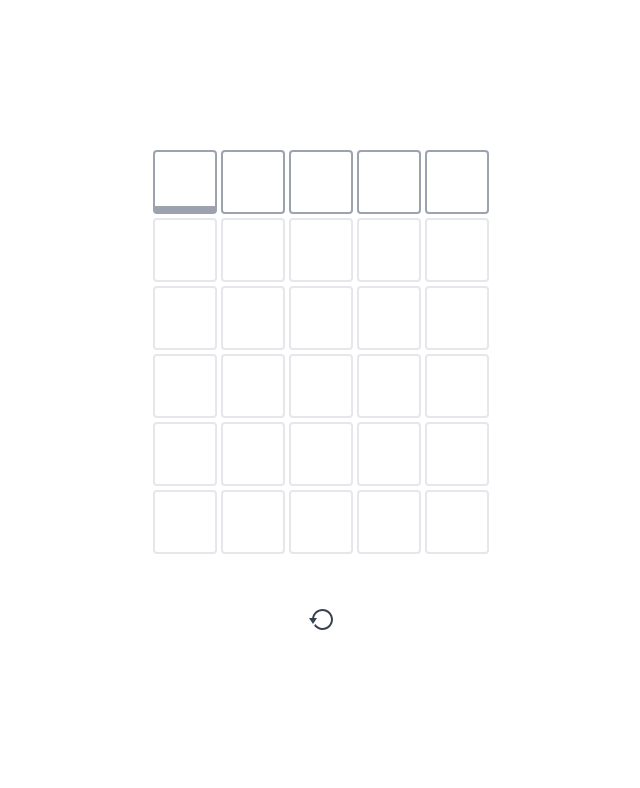
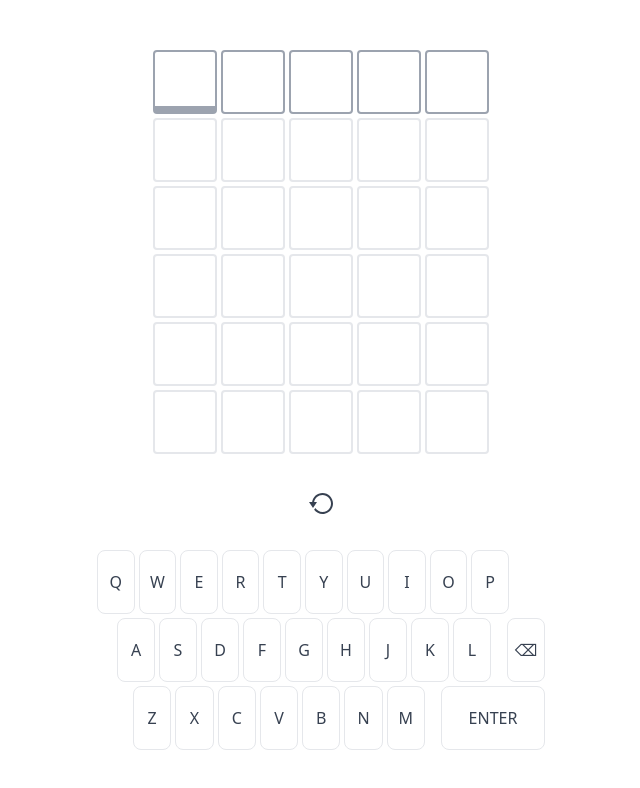
Before and after one commit to gfpacheco/termoo, a Next.js app: page / in a window 1280 px wide. Shown: the top 788 px of the page, without its empty margins (319-959 px from the left). Built offline with nearby package versions, Linux system fonts and the light colour scheme.

Commit message:
Add keyboard

```diff
--- a/components/Game.tsx
+++ b/components/Game.tsx
@@ -1,5 +1,7 @@
 import classNames from 'classnames';
+import { useEffect } from 'react';
 import useGameState, { GameStatus } from '../hooks/useGameState';
+import Keyboard from './Keyboard';
 import ResetButton from './ResetButton';
 import Table from './Table';
 import Toast from './Toast';
@@ -7,13 +9,29 @@ import Toast from './Toast';
 export interface GameProps extends React.ComponentPropsWithoutRef<'div'> {}
 
 export default function Game({ className, ...rest }: GameProps) {
-  const { status, word, table, restart } = useGameState();
+  const { status, word, charsState, table, onKeyPress, restart } = useGameState();
+
+  useEffect(() => {
+    function handleKeyDown(event: KeyboardEvent) {
+      onKeyPress(event.key);
+    }
+
+    document.addEventListener('keydown', handleKeyDown);
+
+    return () => {
+      document.removeEventListener('keydown', handleKeyDown);
+    };
+  }, [onKeyPress]);
 
   return (
-    <div className={classNames(className, 'flex flex-col items-center')} {...rest}>
+    <div
+      className={classNames(className, 'h-screen flex flex-col items-center justify-center')}
+      {...rest}
+    >
       {status === GameStatus.failed && <Toast>Palavra certa: {word}</Toast>}
       <Table {...table} />
-      <ResetButton className="mt-8" onClick={restart} />
+      <ResetButton className="my-4" onClick={restart} />
+      <Keyboard charsState={charsState} onKeyPress={onKeyPress} />
     </div>
   );
 }
--- /dev/null
+++ b/components/Key.tsx
@@ -0,0 +1,23 @@
+import classNames from 'classnames';
+import { CellStatus } from '../hooks/useGameState';
+
+export interface KeyProps extends React.ComponentPropsWithoutRef<'button'> {
+  status?: CellStatus;
+}
+
+export default function Key({ className, status, ...rest }: KeyProps) {
+  return (
+    <button
+      className={classNames(
+        className,
+        'h-16 flex items-center justify-center border rounded-lg uppercase',
+        {
+          'bg-green-200 border-green-200': status === CellStatus.correct,
+          'bg-yellow-200 border-yellow-200': status === CellStatus.wrongPlace,
+          'bg-gray-200 border-gray-200': status === CellStatus.notPresent,
+        },
+      )}
+      {...rest}
+    />
+  );
+}
--- /dev/null
+++ b/components/Keyboard.tsx
@@ -0,0 +1,69 @@
+import classNames from 'classnames';
+import { useMemo } from 'react';
+import { CellState, CellStatus } from '../hooks/useGameState';
+import Key from './Key';
+
+export interface KeyboardProps extends Omit<React.ComponentPropsWithoutRef<'div'>, 'onKeyPress'> {
+  charsState: CellState[];
+  onKeyPress(key: string): void;
+}
+
+export default function Keyboard({ className, charsState, onKeyPress, ...rest }: KeyboardProps) {
+  const statusByChar = useMemo(() => {
+    const statusByChar: Record<string, CellStatus | undefined> = {};
+    charsState.forEach(state => {
+      statusByChar[state.char] = state.status;
+    });
+    return statusByChar;
+  }, [charsState]);
+
+  return (
+    <div className={classNames(className, 'w-full max-w-md')} {...rest}>
+      <div className="flex">
+        {['q', 'w', 'e', 'r', 't', 'y', 'u', 'i', 'o', 'p'].map(char => (
+          <Key
+            key={char}
+            className="mr-1 flex-1"
+            status={statusByChar[char]}
+            onClick={() => onKeyPress(char)}
+          >
+            {char}
+          </Key>
+        ))}
+        <div className="w-8" />
+      </div>
+      <div className="mt-1 flex justify-end">
+        <div className="w-4" />
+        {['a', 's', 'd', 'f', 'g', 'h', 'j', 'k', 'l'].map(char => (
+          <Key
+            key={char}
+            className="ml-1 flex-1"
+            status={statusByChar[char]}
+            onClick={() => onKeyPress(char)}
+          >
+            {char}
+          </Key>
+        ))}
+        <Key className="ml-4 flex-1" onClick={() => onKeyPress('Backspace')}>
+          ⌫
+        </Key>
+      </div>
+      <div className="mt-1 flex justify-end">
+        <div className="w-8" />
+        {['z', 'x', 'c', 'v', 'b', 'n', 'm'].map(char => (
+          <Key
+            key={char}
+            className="ml-1 flex-1"
+            status={statusByChar[char]}
+            onClick={() => onKeyPress(char)}
+          >
+            {char}
+          </Key>
+        ))}
+        <Key className="ml-4 w-[6.5rem]" onClick={() => onKeyPress('Enter')}>
+          enter
+        </Key>
+      </div>
+    </div>
+  );
+}
--- a/hooks/useGameState.ts
+++ b/hooks/useGameState.ts
@@ -1,4 +1,4 @@
-import { useCallback, useEffect, useState } from 'react';
+import { useCallback, useState } from 'react';
 import randomElement from '../lib/randomElement';
 import removeDiacritics from '../lib/removeDiacritics';
 import words, { getValidWord } from '../lib/words';
@@ -6,6 +6,7 @@ import words, { getValidWord } from '../lib/words';
 export interface GameState {
   status: GameStatus;
   word: string;
+  charsState: CellState[];
   table: TableState;
   error?: string;
 }
@@ -40,6 +41,7 @@ function getInitialState(): GameState {
   return {
     status: GameStatus.completed,
     word: randomElement(words),
+    charsState: [],
     table: {
       rows: [...Array(numRows)].map(() => [...Array(numCells)]),
       activeRow: 0,
@@ -75,6 +77,7 @@ export default function useGameState() {
   const verifyActiveRow = useCallback(() => {
     const {
       word,
+      charsState,
       table: { rows, activeRow },
     } = gameState;
     const entry = rows[activeRow].map(cell => cell?.char).join('');
@@ -89,6 +92,7 @@ export default function useGameState() {
     }
 
     const remainingChars: (string | undefined)[] = removeDiacritics(word).split('');
+    const newCharsState = [...charsState];
     const newRow: (CellState | undefined)[] = rows[activeRow]
       .filter(cell => cell)
       .map((cell, index) => {
@@ -102,14 +106,26 @@ export default function useGameState() {
           remainingChars[charIndex] = undefined;
         }
 
+        const status =
+          charIndex === -1
+            ? CellStatus.notPresent
+            : index === charIndex
+            ? CellStatus.correct
+            : CellStatus.wrongPlace;
+
+        const charStateIndex = newCharsState.findIndex(charState => charState.char === cell.char);
+        if (charStateIndex >= 0) {
+          newCharsState[charStateIndex] = {
+            char: cell.char,
+            status: Math.max(status, newCharsState[charStateIndex].status ?? CellStatus.notPresent),
+          };
+        } else {
+          newCharsState.push({ char: cell.char, status });
+        }
+
         return {
           char: validEntry[index],
-          status:
-            charIndex === -1
-              ? CellStatus.notPresent
-              : index === charIndex
-              ? CellStatus.correct
-              : CellStatus.wrongPlace,
+          status,
         };
       });
     const complete = newRow.every(cell => cell?.status === CellStatus.correct);
@@ -123,6 +139,7 @@ export default function useGameState() {
         : activeRow === numRows - 1
         ? GameStatus.failed
         : GameStatus.playing,
+      charsState: newCharsState,
       table: {
         rows: newRows,
         activeRow: complete ? numRows : activeRow + 1,
@@ -131,17 +148,17 @@ export default function useGameState() {
     });
   }, [gameState]);
 
-  const handleKeyDown = useCallback(
-    (event: KeyboardEvent) => {
+  const onKeyPress = useCallback(
+    (key: string) => {
       const {
         table: { activeRow, activeCell },
       } = gameState;
 
-      if (activeCell < numCells && /^[a-z]$/.test(event.key)) {
-        setCharAtCell(activeCell, event.key);
-      } else if (activeCell > 0 && event.key === 'Backspace') {
+      if (activeCell < numCells && /^[a-z]$/.test(key)) {
+        setCharAtCell(activeCell, key);
+      } else if (activeCell > 0 && key === 'Backspace') {
         setCharAtCell(activeCell - 1, undefined);
-      } else if (activeRow < numRows && activeCell === numCells && event.key === 'Enter') {
+      } else if (activeRow < numRows && activeCell === numCells && key === 'Enter') {
         verifyActiveRow();
       }
     },
@@ -152,13 +169,5 @@ export default function useGameState() {
     setGameState(getInitialState());
   }, []);
 
-  useEffect(() => {
-    document.addEventListener('keydown', handleKeyDown);
-
-    return () => {
-      document.removeEventListener('keydown', handleKeyDown);
-    };
-  }, [handleKeyDown]);
-
-  return { ...gameState, restart };
+  return { ...gameState, onKeyPress, restart };
 }
--- a/pages/index.tsx
+++ b/pages/index.tsx
@@ -2,11 +2,7 @@ import type { NextPage } from 'next';
 import Game from '../components/Game';
 
 const Home: NextPage = () => {
-  return (
-    <div className="h-full flex items-center justify-center">
-      <Game />
-    </div>
-  );
+  return <Game />;
 };
 
 export default Home;
--- a/styles/globals.css
+++ b/styles/globals.css
@@ -6,7 +6,7 @@
   html,
   body,
   #__next {
-    @apply h-full;
+    @apply h-screen;
   }
 
   html {
```
